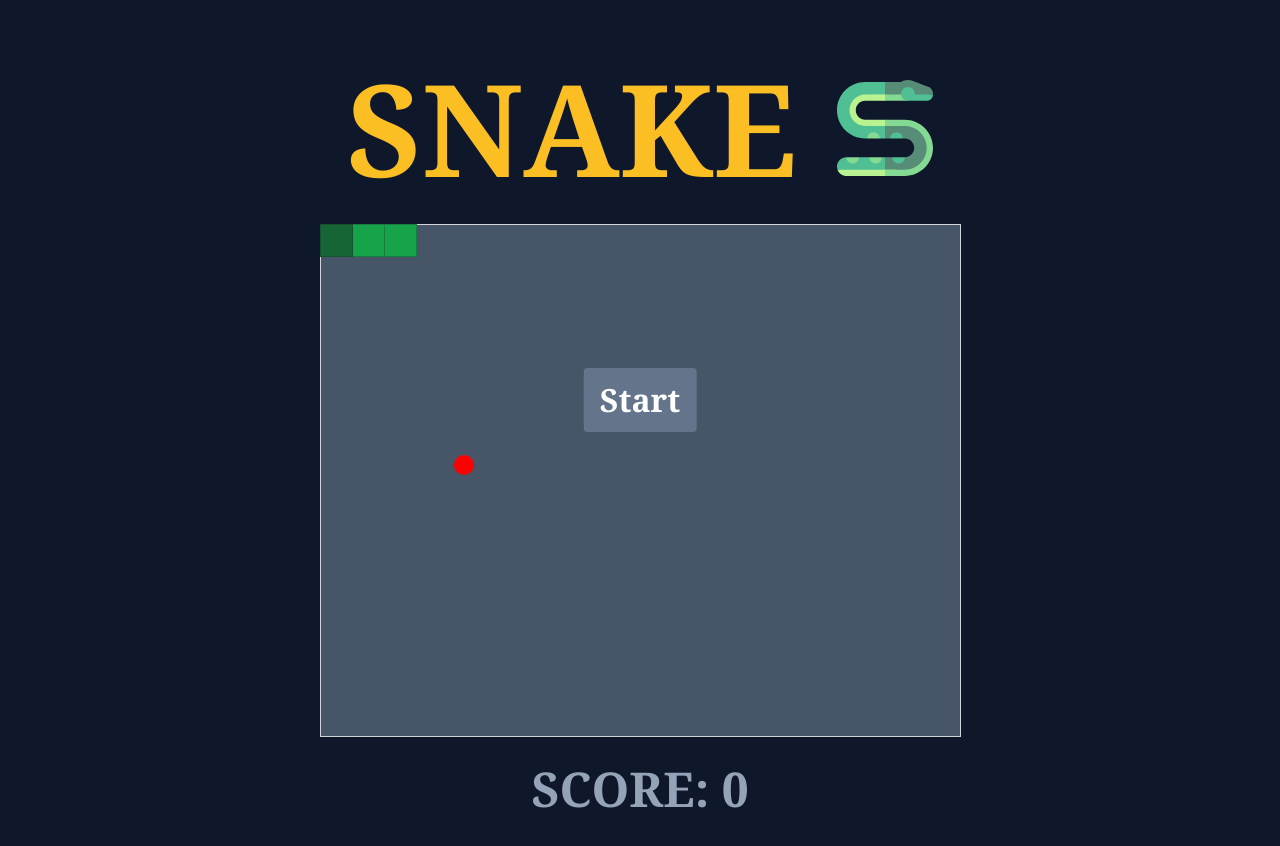
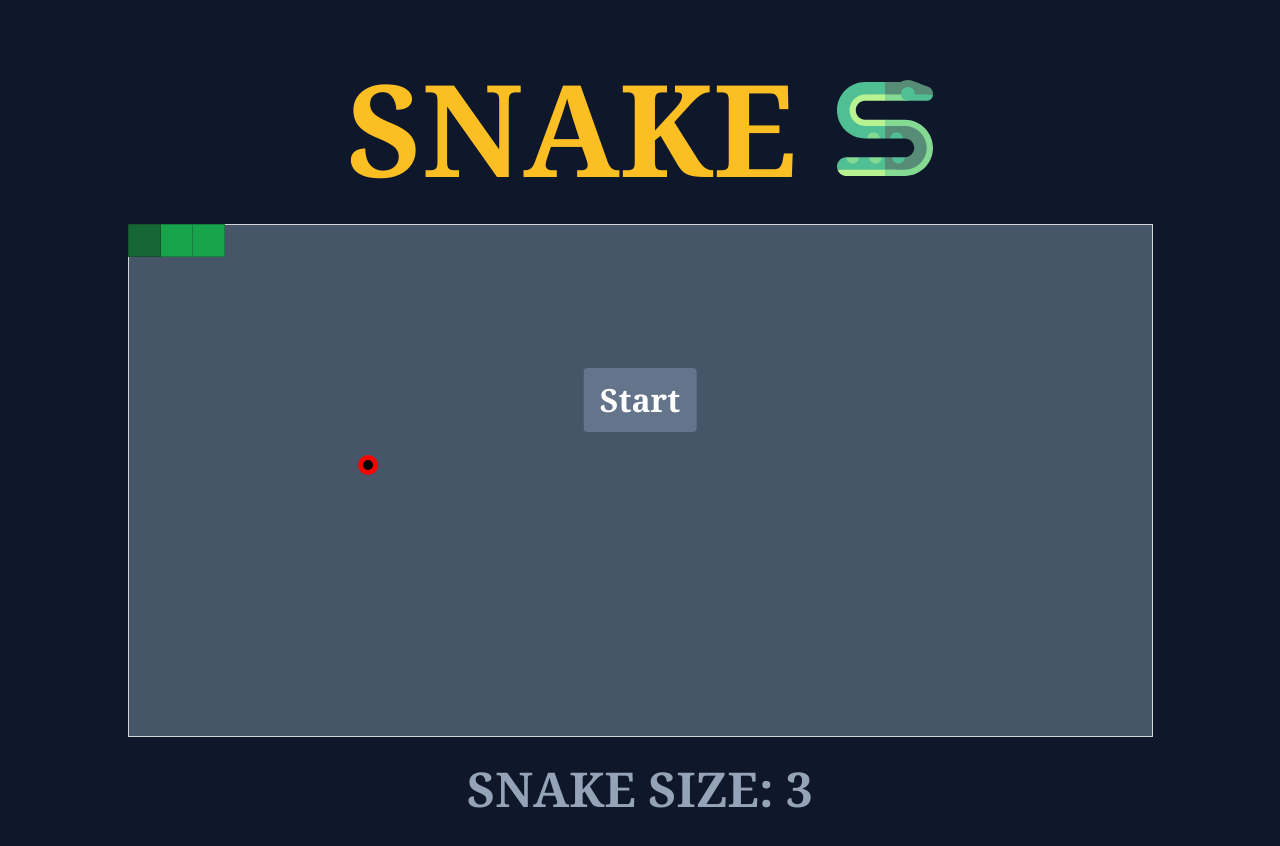
Before and after one commit to priftisk/hangman, a React (Vite) app: page /snake in a window 1280 px wide. Shown: the top 846 px of the page. Built offline with nearby package versions, Linux system fonts and the light colour scheme.

Commit message:
Bug fix on game init

```diff
--- a/src/components/snake/Cell.jsx
+++ b/src/components/snake/Cell.jsx
@@ -29,6 +29,7 @@ export default function Cell({ snake, rowIdx, colIdx, targetPos }) {
         <div className="flex items-center justify-center">
           <svg height="20" width="20">
             <circle r="10" cx="10" cy="10" fill="red" />
+            <circle r="5" cx="10" cy="10" fill="black" />
           </svg>
         </div>
       )}
--- a/src/helper/snake.jsx
+++ b/src/helper/snake.jsx
@@ -1,5 +1,5 @@
 export const ROWS = 16;
-export const COLS = 20;
+export const COLS = 32;
 export const SNAKE_LENGTH = 3;
 
 export function GridInit() {
--- a/src/pages/SnakePage.jsx
+++ b/src/pages/SnakePage.jsx
@@ -5,6 +5,7 @@ import {
   GridInit,
   moveSnake,
   ROWS,
+  SNAKE_LENGTH,
   SnakeInit,
   updateTargetPos,
 } from "../helper/snake";
@@ -13,7 +14,7 @@ import SnakeLogo from "../components/snake/SnakeLogo";
 
 export default function SnakePage() {
   const [cells, setCells] = useState(GridInit());
-  const [score, setScore] = useState(0);
+  const [score, setScore] = useState(SNAKE_LENGTH);
   const [snake, setSnake] = useState(SnakeInit());
   const [direction, setDirection] = useState({ row: 0, col: 1 }); // Moving right initially
   const [targetPos, setTargetPos] = useState({
@@ -21,7 +22,7 @@ export default function SnakePage() {
     col: parseInt(Math.random() * COLS),
   });
   const [isPlaying, setIsPlaying] = useState(false);
-  const [lost, setLost] = useState(false);
+  const [hasLost, setHasLost] = useState(false);
 
   // Handle key press for snake direction
   useEffect(() => {
@@ -57,20 +58,23 @@ export default function SnakePage() {
 
     const tick = setInterval(() => {
       moveSnake(setSnake, direction, cells);
-    }, 100);
+    }, 120);
 
     return () => clearInterval(tick);
   }, [direction, cells, isPlaying]);
 
   // Check for target collision
   useEffect(() => {
+    if (snake.length === 0) return;
     if (snake[0].col === targetPos.col && snake[0].row === targetPos.row) {
       //Check if head is on target
       updateTargetPos(setTargetPos);
       addSegmentToSnake(setSnake);
       setScore((prev) => prev + 1);
     }
-    setLost(
+
+    if (snake.length > SNAKE_LENGTH) {
+      setHasLost(
         //Check if snake head has touched its body
         snake
           .slice(1)
@@ -78,41 +82,46 @@ export default function SnakePage() {
             (item) => item.col === snake[0].col && item.row === snake[0].row
           ) !== -1
       );
-  }, [snake, setTargetPos, targetPos, setLost]);
+    }
+  }, [snake, setTargetPos, targetPos, setHasLost]);
 
-  const toggleGame = () => {
-    setIsPlaying((prev) => !prev);
+  const startGame = () => {
+    setIsPlaying(true);
   };
 
   const handleRestart = () => {
-    setLost(false);
     setSnake(SnakeInit());
+    setScore(SNAKE_LENGTH)
     setDirection({ row: 0, col: 1 });
     setTargetPos({
       row: parseInt(Math.random() * ROWS),
       col: parseInt(Math.random() * COLS),
     });
-    setIsPlaying(false);
+    setHasLost(false);
+    setIsPlaying(true);
   };
 
   useEffect(() => {
-    if (lost) setIsPlaying(false);
-  }, [lost]);
+    if (hasLost) {
+      setIsPlaying(false);
+    }
+  }, [hasLost]);
 
   return (
     <>
       <div
         className={`absolute top-1/2 left-1/2 -translate-x-1/2 -translate-y-1/2 ${
-          isPlaying ? "hidden" : "visible"
+          isPlaying && !hasLost ? "hidden" : "visible"
         }`}
       >
         <button
           className="bg-slate-500 text-white py-2 px-4 rounded font-serif font-bold text-[2rem]"
-          onClick={!isPlaying ? toggleGame : handleRestart}
+          onClick={!isPlaying && hasLost ? handleRestart : startGame}
         >
-          {isPlaying ? "Restart" : "Start"}
+          {!isPlaying && hasLost ? "Restart" : "Start"}
         </button>
       </div>
+
       <div className="flex flex-col items-center justify-center">
         <SnakeLogo />
         <table className="min-w-1/2 table-auto border-collapse border border-gray-300">
@@ -133,7 +142,7 @@ export default function SnakePage() {
           </tbody>
         </table>
         <span className="text-slate-400 text-[3rem] mt-4 font-bold font-serif">
-          SCORE: {score}
+          SNAKE SIZE: {score}
         </span>
       </div>
     </>
```
Lines whose indentation alone changed are shown as unchanged.
